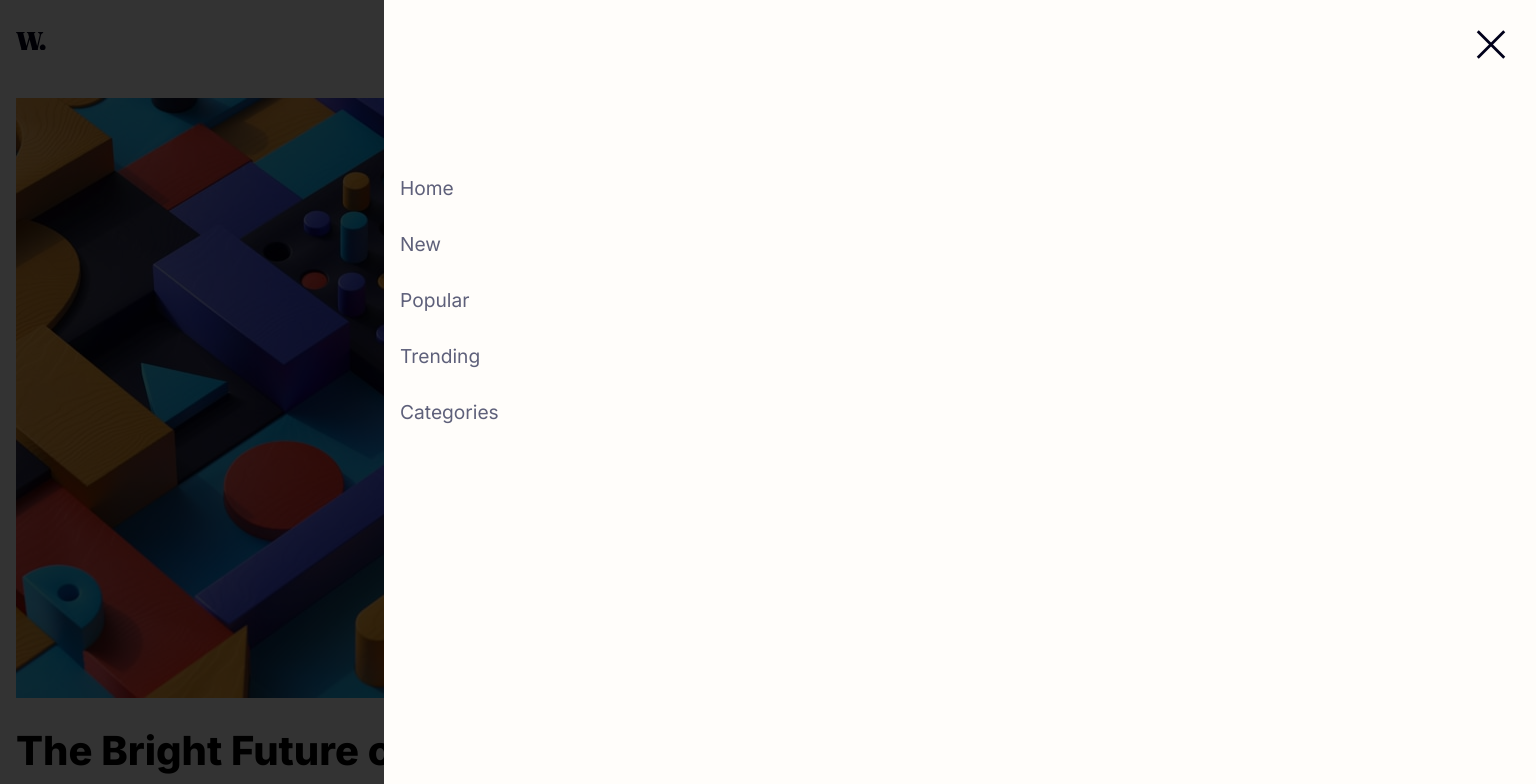
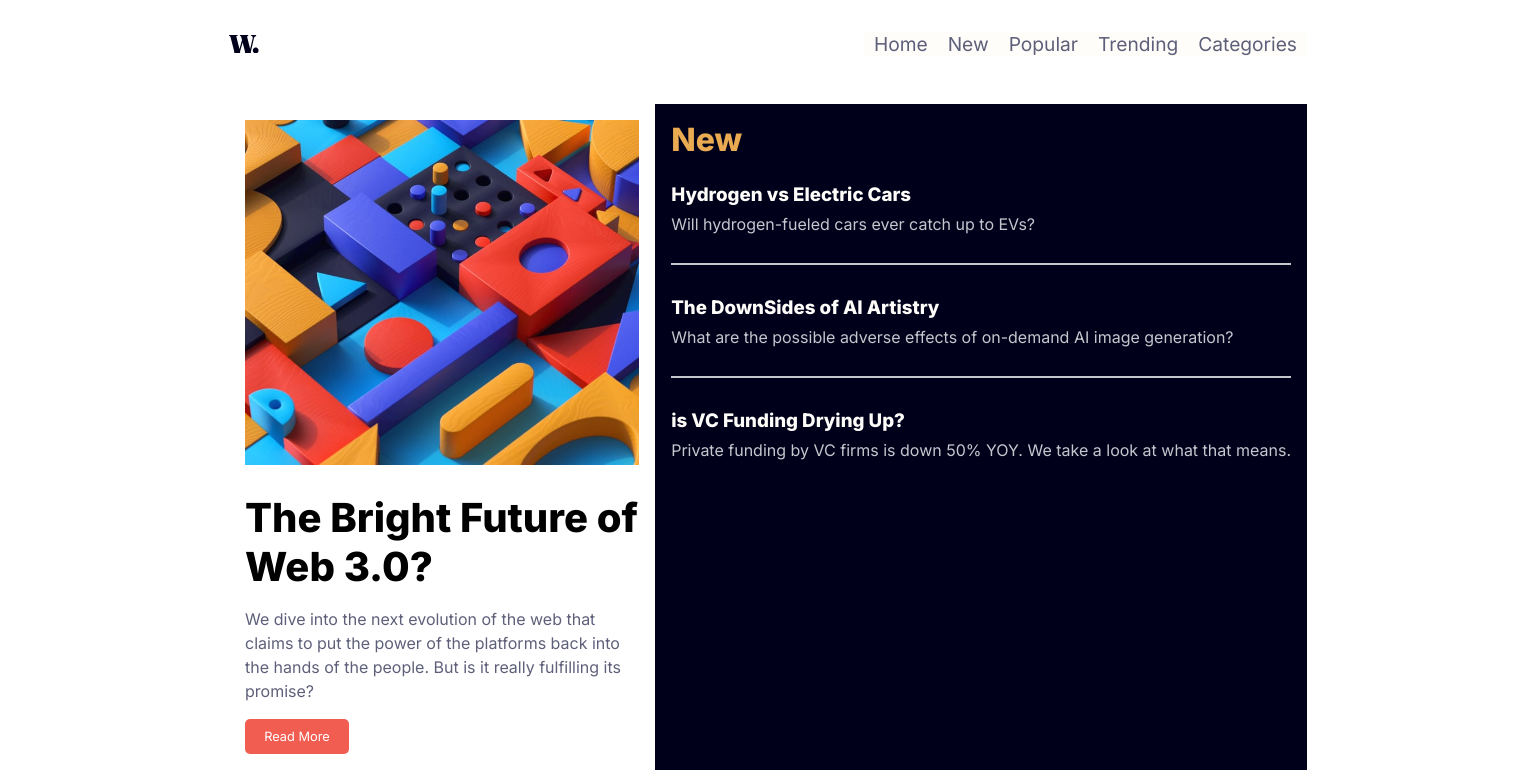
Before and after one commit to sammyodiagbe/news-homepage, a React (Create React App) app: page / in a window 1536 px wide. Shown: the top 784 px of the page. Built offline with nearby package versions, Linux system fonts and the light colour scheme.

Commit message:
working on responsive design

```diff
--- a/src/App.js
+++ b/src/App.js
@@ -15,13 +15,9 @@ function App() {
         <div className="container">
           <Logo />
 
-          {showNavigation ? (
-            <div className="menu">
+          <div className={`menu ${showNavigation && "show"}`}>
             <ul>
-                <button
-                  className="icon"
-                  onClick={() => setShowNavigation(false)}
-                >
+              <button className="icon" onClick={() => setShowNavigation(false)}>
                 <IconMenuClose />
               </button>
               <li>
@@ -41,14 +37,13 @@ function App() {
               </li>
             </ul>
           </div>
-          ) : (
           <button className="icon" onClick={() => setShowNavigation(true)}>
             <MenuIcon />
           </button>
-          )}
         </div>
       </nav>
       <main className="main">
+        <div className="container">
           <section className="head">
             <aside className="left-main-content">
               <img src={mobileImage} alt="gaming mobile" />
@@ -56,9 +51,9 @@ function App() {
                 <h1>The Bright Future of Web 3.0?</h1>
                 <div className="writeup">
                   <p>
-                  We dive into the next evolution of the web that claims to put
-                  the power of the platforms back into the hands of the people.
-                  But is it really fulfilling its promise?
+                    We dive into the next evolution of the web that claims to
+                    put the power of the platforms back into the hands of the
+                    people. But is it really fulfilling its promise?
                   </p>
                   <a href="#read-more" className="btn">
                     Read More
@@ -118,6 +113,7 @@ function App() {
               </div>
             </div>
           </section>
+        </div>
       </main>
     </>
   );
--- a/src/styles/index.css
+++ b/src/styles/index.css
@@ -56,7 +56,7 @@ html nav.navigation div.container {
 body nav.navigation div.container div.menu,
 html nav.navigation div.container div.menu {
   position: fixed;
-  min-height: 100vh;
+  height: 100vh;
   width: 100vw;
   background: rgba(0, 0, 0, 0.8);
   left: 0;
@@ -95,8 +95,8 @@ html nav.navigation div.container div.menu ul li a {
   display: block;
 }
 
-body main.main,
-html main.main {
+body main.main div.container,
+html main.main div.container {
   display: -ms-grid;
   display: grid;
   -ms-grid-columns: 1fr;
@@ -104,8 +104,8 @@ html main.main {
   row-gap: 64px;
 }
 
-body main.main section.head,
-html main.main section.head {
+body main.main div.container section.head,
+html main.main div.container section.head {
   display: -ms-grid;
   display: grid;
   -ms-grid-rows: max-content max-content;
@@ -113,36 +113,36 @@ html main.main section.head {
       grid-template-rows: max-content max-content;
 }
 
-body main.main section.head aside.left-main-content,
-html main.main section.head aside.left-main-content {
+body main.main div.container section.head aside.left-main-content,
+html main.main div.container section.head aside.left-main-content {
   padding: 1em;
 }
 
-body main.main section.head aside.left-main-content img,
-html main.main section.head aside.left-main-content img {
+body main.main div.container section.head aside.left-main-content img,
+html main.main div.container section.head aside.left-main-content img {
   margin-bottom: 24px;
 }
 
-body main.main section.head aside.left-main-content div.bottom h1,
-body main.main section.head aside.left-main-content div.bottom p,
-html main.main section.head aside.left-main-content div.bottom h1,
-html main.main section.head aside.left-main-content div.bottom p {
+body main.main div.container section.head aside.left-main-content div.bottom h1,
+body main.main div.container section.head aside.left-main-content div.bottom p,
+html main.main div.container section.head aside.left-main-content div.bottom h1,
+html main.main div.container section.head aside.left-main-content div.bottom p {
   margin-bottom: 16px;
 }
 
-body main.main section.head aside.left-main-content div.bottom p,
-html main.main section.head aside.left-main-content div.bottom p {
+body main.main div.container section.head aside.left-main-content div.bottom p,
+html main.main div.container section.head aside.left-main-content div.bottom p {
   line-height: 24px;
   color: #5e607a;
 }
 
-body main.main section.head aside.left-main-content div.bottom h1,
-html main.main section.head aside.left-main-content div.bottom h1 {
+body main.main div.container section.head aside.left-main-content div.bottom h1,
+html main.main div.container section.head aside.left-main-content div.bottom h1 {
   font-size: 40px;
 }
 
-body main.main section.head aside.left-main-content div.bottom a,
-html main.main section.head aside.left-main-content div.bottom a {
+body main.main div.container section.head aside.left-main-content div.bottom a,
+html main.main div.container section.head aside.left-main-content div.bottom a {
   display: inline-block;
   padding: 0.8em 1.5em;
   text-decoration: none;
@@ -152,43 +152,43 @@ html main.main section.head aside.left-main-content div.bottom a {
   border-radius: 5px;
 }
 
-body main.main section.right-aside-new,
-html main.main section.right-aside-new {
+body main.main div.container section.right-aside-new,
+html main.main div.container section.right-aside-new {
   background: #00001a;
   padding: 1em;
 }
 
-body main.main section.right-aside-new h1.title,
-html main.main section.right-aside-new h1.title {
+body main.main div.container section.right-aside-new h1.title,
+html main.main div.container section.right-aside-new h1.title {
   color: #e9aa52;
   font-size: 32px;
   margin-bottom: 24px;
 }
 
-body main.main section.right-aside-new div.a-news,
-html main.main section.right-aside-new div.a-news {
+body main.main div.container section.right-aside-new div.a-news,
+html main.main div.container section.right-aside-new div.a-news {
   margin-bottom: 29px;
 }
 
-body main.main section.right-aside-new div.a-news h3,
-html main.main section.right-aside-new div.a-news h3 {
+body main.main div.container section.right-aside-new div.a-news h3,
+html main.main div.container section.right-aside-new div.a-news h3 {
   color: #fffdfa;
   margin-bottom: 8px;
 }
 
-body main.main section.right-aside-new div.a-news p,
-html main.main section.right-aside-new div.a-news p {
+body main.main div.container section.right-aside-new div.a-news p,
+html main.main div.container section.right-aside-new div.a-news p {
   color: #c5c6ce;
 }
 
-body main.main section.right-aside-new hr,
-html main.main section.right-aside-new hr {
+body main.main div.container section.right-aside-new hr,
+html main.main div.container section.right-aside-new hr {
   margin-bottom: 31px;
   border: 0.0002px solid #c5c6ce;
 }
 
-body main.main section.top-news,
-html main.main section.top-news {
+body main.main div.container section.top-news,
+html main.main div.container section.top-news {
   display: -ms-grid;
   display: grid;
   padding: 1em;
@@ -197,8 +197,8 @@ html main.main section.top-news {
   grid-row-gap: 32px;
 }
 
-body main.main section.top-news div.news,
-html main.main section.top-news div.news {
+body main.main div.container section.top-news div.news,
+html main.main div.container section.top-news div.news {
   display: -ms-grid;
   display: grid;
   -webkit-column-gap: 24px;
@@ -206,4 +206,59 @@ html main.main section.top-news div.news {
   -ms-grid-columns: 35% 1fr;
       grid-template-columns: 35% 1fr;
 }
+
+@media screen and (min-width: 1440px) {
+  body div.container {
+    width: 1110px;
+    margin: 0 auto;
+  }
+  body nav.navigation button.icon {
+    display: none;
+  }
+  body nav.navigation div.container {
+    width: 1110px;
+    margin: 0 auto;
+  }
+  body nav.navigation div.container div.menu {
+    position: static;
+    height: auto;
+    width: auto;
+    background: transparent;
+    display: block;
+    padding: 0;
+  }
+  body nav.navigation div.container div.menu ul {
+    padding: 0;
+    height: auto;
+    padding-left: 0;
+  }
+  body nav.navigation div.container div.menu ul li {
+    display: inline-block;
+    padding: 0 10px;
+  }
+  body nav.navigation div.container div.menu ul li a {
+    color: #5e607a;
+  }
+  body main.main div.container {
+        grid-template-areas: "one one two" "three three three";
+  }
+  body main.main div.container section.head {
+    -ms-grid-row: 1;
+    -ms-grid-column: 1;
+    -ms-grid-column-span: 2;
+    grid-area: one;
+    padding: 0;
+  }
+  body main.main div.container section.right-aside-new {
+    -ms-grid-row: 1;
+    -ms-grid-column: 3;
+    grid-area: two;
+  }
+  body main.main div.container section.top-news {
+    -ms-grid-row: 2;
+    -ms-grid-column: 1;
+    -ms-grid-column-span: 3;
+    grid-area: three;
+  }
+}
 /*# sourceMappingURL=index.css.map */
--- a/src/styles/index.scss
+++ b/src/styles/index.scss
@@ -44,7 +44,7 @@ html {
 
       div.menu {
         position: fixed;
-        min-height: 100vh;
+        height: 100vh;
         width: 100vw;
         background: rgba(0, 0, 0, 0.8);
         left: 0;
@@ -78,6 +78,7 @@ html {
   }
 
   main.main {
+    div.container {
       display: grid;
       grid-template-columns: 1fr;
       row-gap: 64px;
@@ -158,3 +159,63 @@ html {
       }
     }
   }
+}
+
+@media screen and (min-width: 1440px) {
+  body {
+    div.container {
+      width: 1110px;
+      margin: 0 auto;
+    }
+    nav.navigation {
+      button.icon {
+        display: none;
+      }
+      div.container {
+        width: 1110px;
+        margin: 0 auto;
+        div.menu {
+          position: static;
+          height: auto;
+
+          width: auto;
+          background: transparent;
+          display: block;
+          padding: 0;
+          ul {
+            padding: 0;
+            height: auto;
+            padding-left: 0;
+            li {
+              display: inline-block;
+              padding: 0 10px;
+              a {
+                color: $foregroud-color;
+              }
+            }
+          }
+        }
+      }
+    }
+
+    main.main {
+      div.container {
+        grid-template-areas: "one one two" "three three three";
+        section {
+          &.head {
+            grid-area: one;
+            padding: 0;
+          }
+
+          &.right-aside-new {
+            grid-area: two;
+          }
+
+          &.top-news {
+            grid-area: three;
+          }
+        }
+      }
+    }
+  }
+}
```
Also changed, not shown: 1 other file (tests, documents, lock files or other folders). Lines whose indentation alone changed are shown as unchanged.
